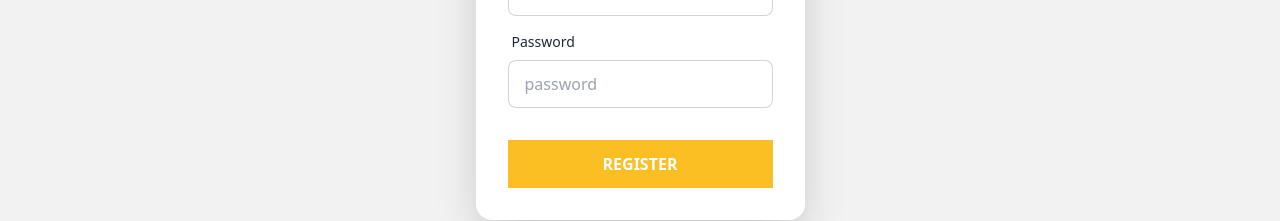
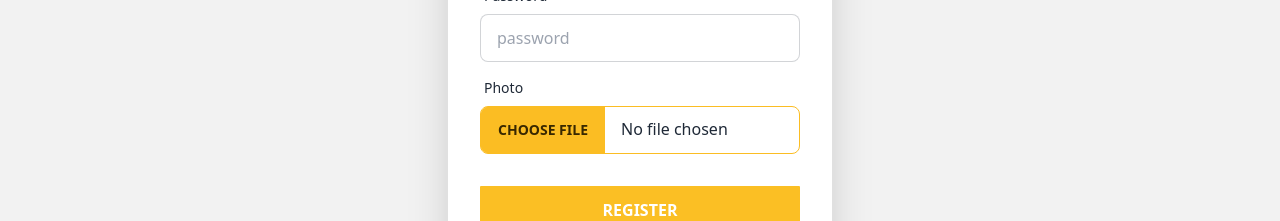
Before and after one commit to FowziaSultana/House-Of-Chefs-Client-Side, a React (Vite) app: page /registration in a window 1280 px wide. Shown: the part 558-779 px from the top of the page. Built offline with nearby package versions, Linux system fonts and the light colour scheme; no server answers.

Commit message:
added update profile functionality

```diff
--- a/src/Components/Registration/Registration.jsx
+++ b/src/Components/Registration/Registration.jsx
@@ -4,21 +4,29 @@ import { Link } from "react-router-dom";
 
 const Registration = () => {
   const [success, setSuccess] = useState(false);
-  const { signUp } = useContext(AuthContext);
+  const { signUp, updateMyUser } = useContext(AuthContext);
 
   const handleReg = (event) => {
     setSuccess(false);
     event.preventDefault();
+    const displayName = event.target.name.value;
     const email = event.target.email.value;
     const password = event.target.password.value;
+    const photoURL = event.target.file.value;
     signUp(email, password)
       .then((result) => {
+        updateMyUser(displayName, photoURL)
+          .then((result) => console.log("result from updte user", result))
+          .catch((err) =>
+            console.log("error from update profile", err.message)
+          );
         console.log(result.user);
         setSuccess(true);
         event.target.reset();
       })
-      .catch((error) => console.log(error));
+      .catch((error) => console.log("error from signup", error));
   };
+
   return (
     <div className="hero min-h-screen bg-base-200">
       <div className="hero-content flex-col">
@@ -69,6 +77,16 @@ const Registration = () => {
                 required
               />
             </div>
+            <div className="form-control">
+              <label className="label">
+                <span className="label-text">Photo</span>
+              </label>
+              <input
+                name="file"
+                type="file"
+                className="file-input file-input-bordered file-input-warning w-full max-w-xs"
+              />
+            </div>
             <div className="form-control mt-6">
               <button type="submit" className="btn btn-primary">
                 Register
--- a/src/Providers/AuthProvider.jsx
+++ b/src/Providers/AuthProvider.jsx
@@ -5,6 +5,7 @@ import {
   onAuthStateChanged,
   signInWithEmailAndPassword,
   signOut,
+  updateProfile,
 } from "firebase/auth";
 import app from "../firebase/firebase.config";
 export const AuthContext = createContext(null);
@@ -25,6 +26,14 @@ const AuthProvider = ({ children }) => {
   const logOut = () => {
     return signOut(auth);
   };
+
+  const updateMyUser = (displayName, photoURL) => {
+    return updateProfile(auth.currentUser, {
+      displayName: displayName,
+      photoURL: photoURL,
+    });
+  };
+
   useEffect(() => {
     const unsubscribe = onAuthStateChanged(auth, (loggedUser) => {
       console.log("logged in user inside auth state observer", loggedUser);
@@ -36,7 +45,7 @@ const AuthProvider = ({ children }) => {
     };
   }, []);
 
-  const authInfo = { user, signIn, signUp, logOut };
+  const authInfo = { user, signIn, signUp, logOut, updateMyUser };
   return (
     <AuthContext.Provider value={authInfo}>{children}</AuthContext.Provider>
   );
```
